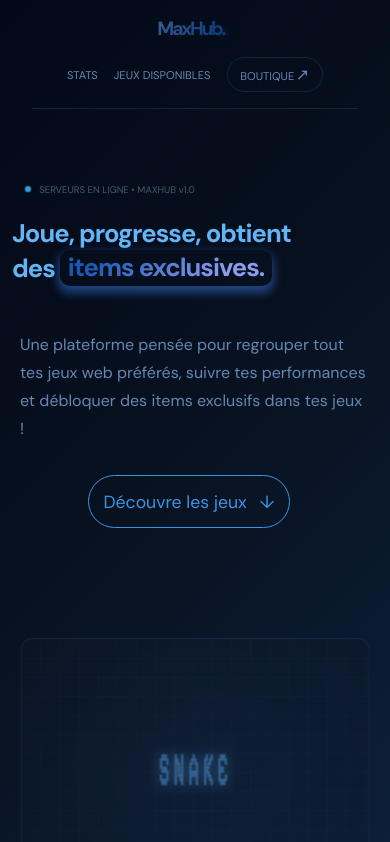
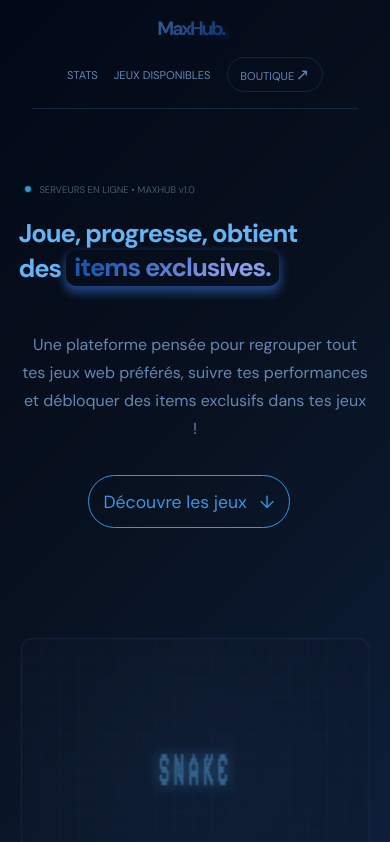
Before and after one commit to maximemb1/MaxHub, a React (Vite) app: page / in a window 390 px wide. Shown: the top 842 px of the page. Built offline with nearby package versions, Linux system fonts and the light colour scheme.

Commit message:
ajustement

```diff
--- a/src/AppM.css
+++ b/src/AppM.css
@@ -764,6 +764,7 @@ header {
         font-size: 1.6rem;
         font-weight: 700;
         letter-spacing: -1px;
+        margin-left: 0.4rem;
     }
     .hero-bottom {
         flex-direction: column;
@@ -772,6 +773,7 @@ header {
     }
     .hero-bottom > p {
         max-width: 100%;
+        text-align: center;
     }
 
 
```
